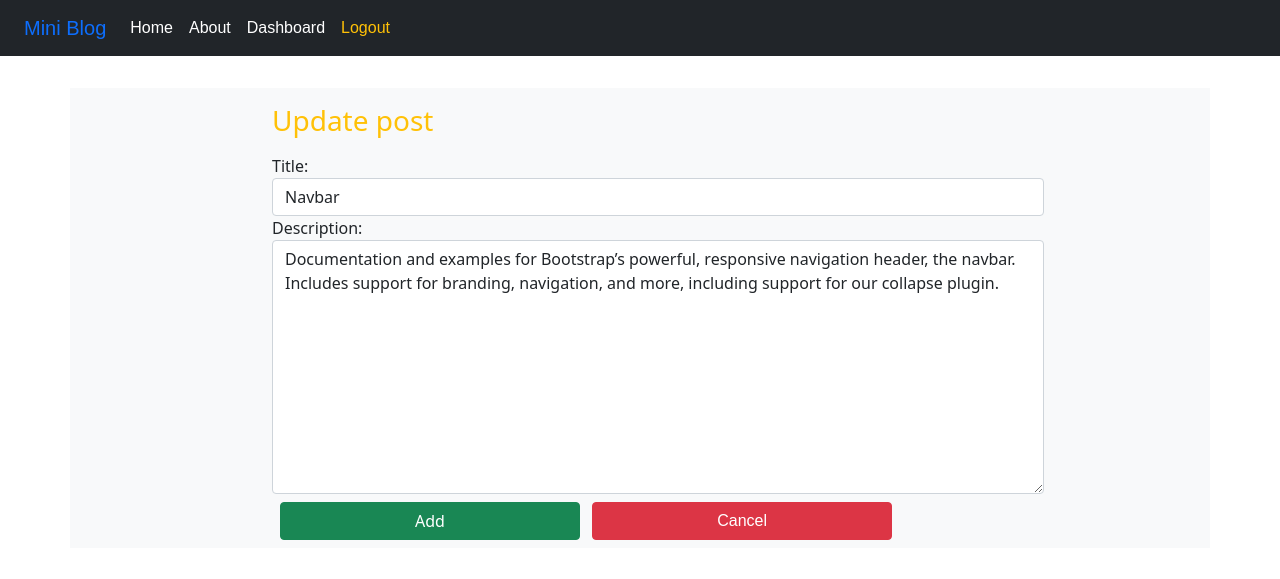
After one commit to asad521/DjangoBlog, a Django app: page /updatepost/2 in a window 1280 px wide. The commit adds this page. Shown: the top 579 px of the page. Run offline with Django 4.2, Linux system fonts and the light colour scheme; a user stored in the database is signed in; data comes from the database, SQL or seed files in the repository; both versions use the stored data as it was after the commit.

Commit message:
blog login,logout,author and admin functionality done

```diff
--- a/DjangoBlogProject/DjangoBlogProject/urls.py
+++ b/DjangoBlogProject/DjangoBlogProject/urls.py
@@ -11,4 +11,7 @@ urlpatterns = [
     path('logout/', views.logout ,name='logout'),
     path('signup/', views.signup ,name='signup'),
     path('dashboard/', views.dashboard ,name='dashboard'),
+    path('updatepost/<int:id>', views.updatepost ,name='updatepost'),
+    path('addpost/', views.addpost ,name='addpost'),
+    path('deletepost/<int:id>', views.deletepost ,name='deletepost'),
 ]
--- a/DjangoBlogProject/myBlog/forms.py
+++ b/DjangoBlogProject/myBlog/forms.py
@@ -2,6 +2,7 @@ from tkinter import Widget
 from django import forms
 from django.contrib.auth.forms import UserCreationForm,AuthenticationForm, UsernameField
 from django.contrib.auth.models import User
+from .models import Blogpost
 from django.utils.translation import gettext,gettext_lazy as _
 #  Overriding Inherit UserCreationFrom, OV password and Adding User model
 class SingupForm(UserCreationForm):
@@ -24,3 +25,11 @@ class SingupForm(UserCreationForm):
 class LoginForm(AuthenticationForm):
     username = UsernameField(widget = forms.TextInput(attrs={'autfocus': True,'class':'form-control'}))
     password = forms.CharField(label=_("Password"),strip=False,widget=forms.PasswordInput(attrs={'class':'form-control','autocomplete':'current-password'}))
+
+class PostForm(forms.ModelForm):
+    class Meta:
+        model = Blogpost
+        fields = ['title','desc']
+        labels = {"desc":"Description","title":"Title"}
+        widgets = {'title':forms.TextInput(attrs={'class':'form-control'}),
+                   'desc':forms.Textarea(attrs={'class':'form-control'})}
--- a/DjangoBlogProject/myBlog/static/blog/css/style.css
+++ b/DjangoBlogProject/myBlog/static/blog/css/style.css
@@ -27,3 +27,7 @@ h1 { padding-bottom: 15px }
 
 
 p { color: #333; font-family: 'Muli', sans-serif; margin-bottom: 15px; }
+
+.size {
+    width: 300px;
+}
--- a/DjangoBlogProject/myBlog/templates/blog/base.html
+++ b/DjangoBlogProject/myBlog/templates/blog/base.html
@@ -8,22 +8,43 @@
 
     <link href="{% static 'blog/css/style.css'%}" rel="stylesheet" />
     <script src="{% static 'blog/js/motion.js'%}"></script>
-    <link href="https://cdn.jsdelivr.net/npm/bootstrap@5.0.2/dist/css/bootstrap.min.css" rel="stylesheet" integrity="sha384-EVSTQN3/azprG1Anm3QDgpJLIm9Nao0Yz1ztcQTwFspd3yD65VohhpuuCOmLASjC" crossorigin="anonymous">
-    <script src="https://cdn.jsdelivr.net/npm/bootstrap@5.0.2/dist/js/bootstrap.bundle.min.js" integrity="sha384-MrcW6ZMFYlzcLA8Nl+NtUVF0sA7MsXsP1UyJoMp4YLEuNSfAP+JcXn/tWtIaxVXM" crossorigin="anonymous"></script>
-
+    <link
+      href="https://cdn.jsdelivr.net/npm/bootstrap@5.0.2/dist/css/bootstrap.min.css"
+      rel="stylesheet"
+      integrity="sha384-EVSTQN3/azprG1Anm3QDgpJLIm9Nao0Yz1ztcQTwFspd3yD65VohhpuuCOmLASjC"
+      crossorigin="anonymous"
+    />
+    <script
+      src="https://cdn.jsdelivr.net/npm/bootstrap@5.0.2/dist/js/bootstrap.bundle.min.js"
+      integrity="sha384-MrcW6ZMFYlzcLA8Nl+NtUVF0sA7MsXsP1UyJoMp4YLEuNSfAP+JcXn/tWtIaxVXM"
+      crossorigin="anonymous"
+    ></script>
   </head>
 
   <body>
-    <div class="container-fluid bg-dark">{% include 'blog/navbar.html' %}</div>
-    <div class="container">
+    <div class="container-fluid bg-dark">
+      {% include 'blog/navbar.html' %}
+    </div>
+
+    <div class="container my-2">
       <div class="row">
-        <div class="col-sm-12">{% block msg %} {%endblock msg%}</div>
+        <div class="col-sm-12">
+          {% block msg %} {%endblock msg%}
+        </div>
       </div>
-      <div class="row">
-        <div class="col-sm-12">{% block side %} {%endblock side%}</div>
-        <div class="col-sm-12">{% block content %} {%endblock content %}</div>
-      </div>
+  <div class="my-4"> {% block all %} {%endblock all%}</div>
+
+        <div class="row my-2 bg-light">
+          <div class="col-2">
+             {% block side %} {%endblock side%}
+          </div>
+          <div class="col-10 bg-light" >
+             {% block content %} {%endblock content %}
+          </div>
+        </div>
     </div>
-    {% comment %} <button class="btn btn-primary">asdfs</button> {% endcomment %}
+
+
+
   </body>
 </html>
--- a/DjangoBlogProject/myBlog/templates/blog/login.html
+++ b/DjangoBlogProject/myBlog/templates/blog/login.html
@@ -4,7 +4,8 @@
   <h3 class="text-warning my-3">Login</h3>
 
   <form action="" method="POST" novalidate>
-    {% csrf_token %} {%for item in form%}
+    {% csrf_token %}
+    {%for item in form%}
     <div class="form-group">
       {{item.label_tag}} {{item}}
 
--- a/DjangoBlogProject/myBlog/templates/blog/navbar.html
+++ b/DjangoBlogProject/myBlog/templates/blog/navbar.html
@@ -2,7 +2,7 @@
     <div class="container-fluid">
       <a class="navbar-brand text-primary" href="#">Mini Blog</a>
       <button class="navbar-toggler" type="button" data-bs-toggle="collapse" data-bs-target="#navbarNav" aria-controls="navbarNav" aria-expanded="false" aria-label="Toggle navigation">
-        <span class="navbar-toggler-icon"></span>
+        <span class="navbar-toggler-icon icon-green"></span>
       </button>
       <div class="collapse navbar-collapse" id="navbarNav">
         <ul class="navbar-nav">
@@ -12,9 +12,14 @@
           <li class="nav-item a">
             <a class="nav-link text-white" href="{%url 'about' %}">About</a>
           </li>
+          {%if request.user.is_authenticated %}
           <li class="nav-item">
             <a class="nav-link text-white" href="{%url 'dashboard' %}">Dashboard</a>
           </li>
+          <li class="nav-item">
+            <a class="nav-link text-warning" href="{%url 'logout' %}">Logout</a>
+          </li>
+          {%else%}
           <li class="nav-item">
             <a class="nav-link text-white" href="{%url 'contact' %}">Contact</a>
           </li>
@@ -24,12 +29,8 @@
           <li class="nav-item">
             <a class="nav-link text-white" href="{%url 'login' %}">Login</a>
           </li>
-          <li class="nav-item">
-            <a class="nav-link text-warning" href="#">Logout</a>
-          </li>
-          <li class="nav-item">
-            <a class="nav-link text-success" >Admin</a>
-          </li>
+          {%endif%}
+
 
         </ul>
       </div>
--- /dev/null
+++ b/DjangoBlogProject/myBlog/templates/blog/updatepost.html
@@ -0,0 +1,25 @@
+{%extends 'blog/base.html'%}
+{%load static %}
+{% block content %}
+<div class="col-sm-10">
+    <h3 class="text-warning  my-3">Update  post</h3>
+    <form action="" method="POST" novalidate>
+        {% csrf_token %}
+
+        {%for item in form%}
+    <div class="form-group">
+      {{item.label_tag}} {{item}}
+
+      <span class="text-danger" value="submit">
+        {{item.errors|striptags}}
+      </span>
+    </div>
+
+    {%endfor%}
+
+        <button class="btn btn-success m-2 size" value="submit">  Add   </button>
+        <a class="btn btn-danger size" href="{%url 'dashboard' %}" value="submit">Cancel</a>
+
+
+      </form>
+{%endblock content %}
--- a/DjangoBlogProject/myBlog/views.py
+++ b/DjangoBlogProject/myBlog/views.py
@@ -1,14 +1,18 @@
 from django.shortcuts import render, HttpResponseRedirect
 from django.contrib.auth.forms import UserCreationForm, AuthenticationForm
-from .forms import SingupForm, LoginForm
+from .forms import SingupForm, LoginForm ,PostForm
 from django.contrib import messages
-from django.contrib.auth import authenticate, logout
+from django.contrib.auth import authenticate
+from django.contrib.auth.models import Group
+from django.contrib.auth import logout as user_logout
 from django.contrib.auth import login as user_login
+from .models import Blogpost
 # Create your views here.
 
 
 def home(request):
-    return render(request, 'blog/home.html')
+    posts = Blogpost.objects.all()
+    return render(request, 'blog/home.html', {'posts': posts})
 
 
 def about(request):
@@ -39,22 +43,78 @@ def login(request):
     return HttpResponseRedirect('/dashboard/')
 
 
-
-
 def signup(request):
     if request.method == "POST":
         form = SingupForm(request.POST)
         if form.is_valid():
             messages.success(request, "Congratulation! You have become author")
-            form.save()
+            user =form.save()
+            group = Group.objects.get(name="Author")
+            print(group)
+            user.groups.add(group)
     else:
         form = SingupForm()
     return render(request, 'blog/signup.html', {'form': form})
 
 
 def dashboard(request):
-    return render(request, 'blog/dashboard.html')
+    if request.user.is_authenticated:
+        posts = Blogpost.objects.all()
+        user = request.user
+        fullname = user.get_full_name()
+        groups = user.groups.all()
+        print(groups)
+        return render(request, 'blog/dashboard.html', {'posts': posts ,"groups":groups,
+        "fullname":fullname})
+    else:
+        return HttpResponseRedirect('/login/')
 
 
 def logout(request):
+    print(request)
+    user_logout(request)
     return HttpResponseRedirect('/')
+
+
+def addpost(request):
+    if request.user.is_authenticated:
+        if request.method == 'POST':
+            form = PostForm(request.POST)
+            if form.is_valid():
+                title =  form.cleaned_data['title']
+                desc =  form.cleaned_data['desc']
+                pst = Blogpost(title=title, desc=desc)
+                pst.save()
+                form = PostForm()
+        else:
+            form = PostForm()
+        return render(request, 'blog/addpost.html' ,{'form':form})
+
+    else:
+        return HttpResponseRedirect('/login/')
+
+
+def updatepost(request,id):
+    if request.user.is_authenticated:
+        if request.method == "POST":
+            pi = Blogpost.objects.get(pk=id)
+            form = PostForm(request.POST,instance=pi)
+            if form.is_valid():
+                form.save()
+        else:
+            pi = Blogpost.objects.get(pk=id)
+            form = PostForm(instance=pi)
+        return render(request, 'blog/updatepost.html',{'form':form})
+    else:
+        return HttpResponseRedirect('/login/')
+
+
+
+def deletepost(request,id):
+    if request.user.is_authenticated:
+        if request.method == "POST":
+            pi = Blogpost.objects.get(pk=id)
+            pi.delete()
+            return HttpResponseRedirect('/dashboard/')
+    else:
+        return HttpResponseRedirect('/login/')
```
Also changed, not shown: DjangoBlogProject/myBlog/templates/blog/about.html (+8 -7 lines), DjangoBlogProject/myBlog/templates/blog/addpost.html (added, +25 -0 lines), DjangoBlogProject/myBlog/templates/blog/contact.html (+27 -44 lines), DjangoBlogProject/myBlog/templates/blog/dashboard.html (+60 -5 lines), DjangoBlogProject/myBlog/templates/blog/home.html (+23 -14 lines), DjangoBlogProject/db.sqlite3.
